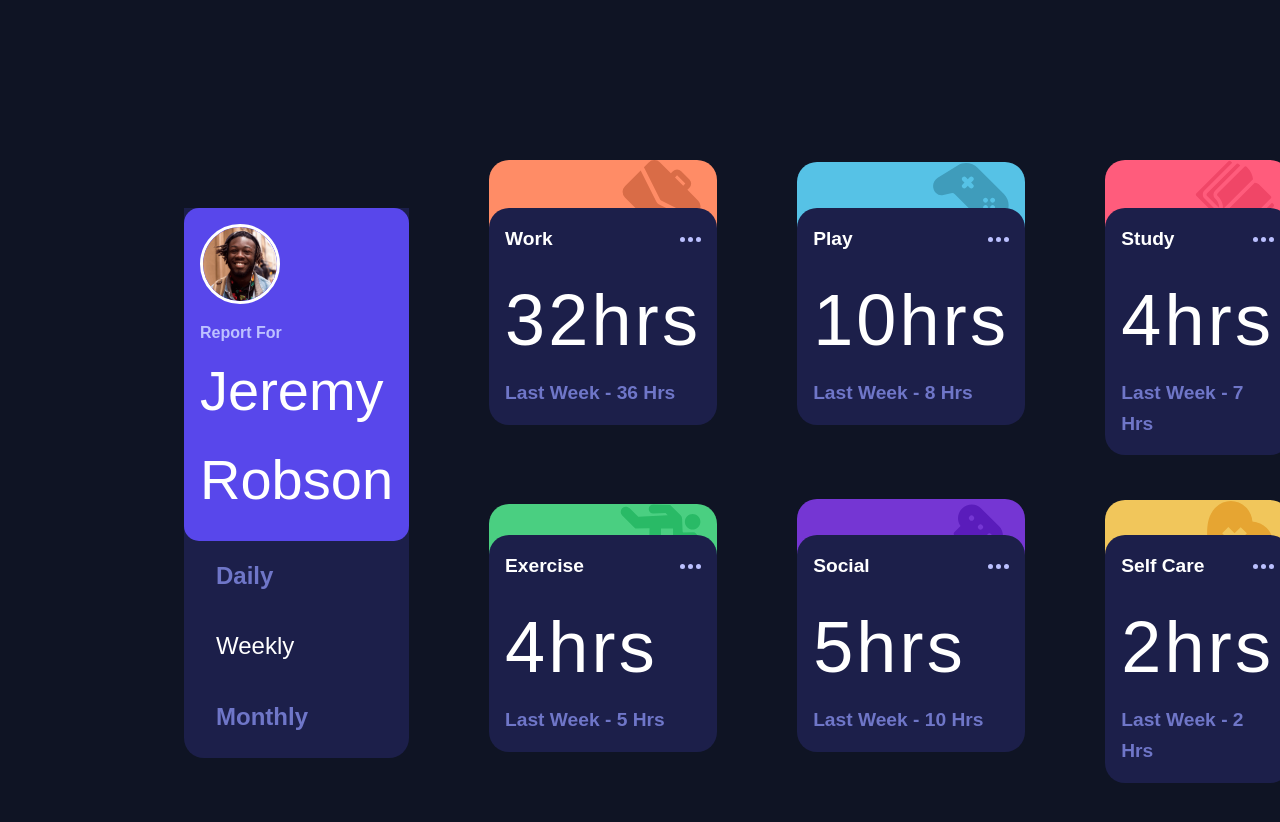
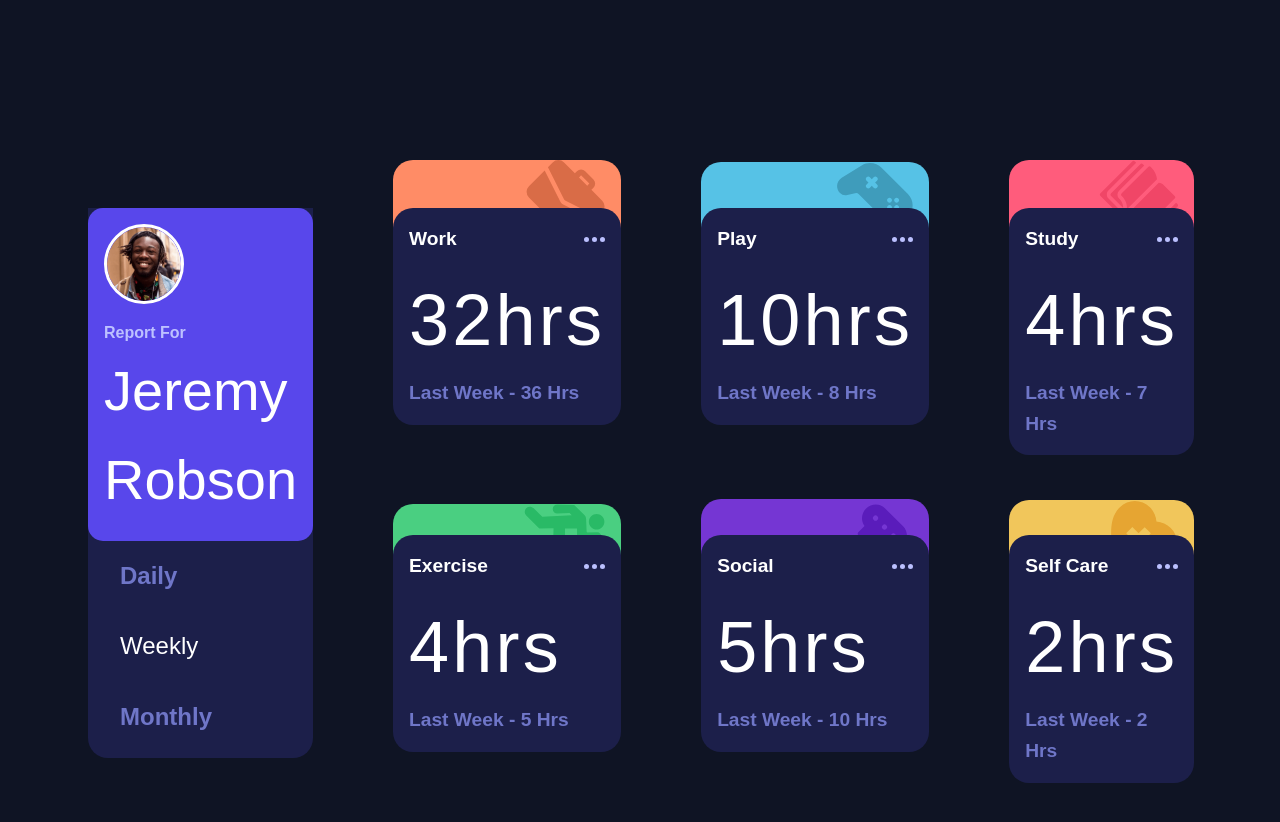
Before and after one commit to HanzalaCoder/Frontendmentor-Time-tracking-dashboard, a plain HTML site: page index.html in a window 1280 px wide. Drawn offline with Linux system fonts and the light colour scheme.

Commit message:
Update style.css

```diff
--- a/css/style.css
+++ b/css/style.css
@@ -187,7 +187,7 @@ body {
 
 @media screen and (min-width:65em) {
     .gridlayout {
-        margin: 10rem;
+        margin: 10rem 4rem;
         grid-template-columns: repeat(4, 1fr);
         gap: 5rem;
 
```
